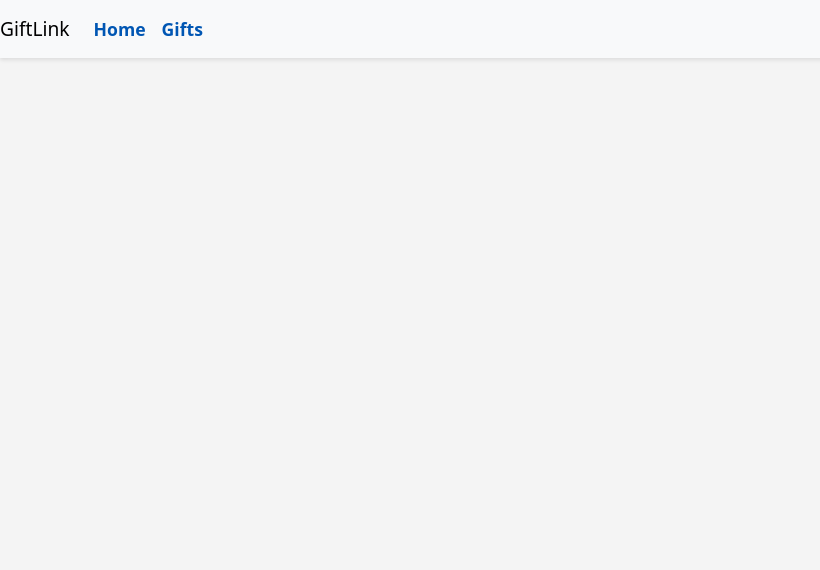
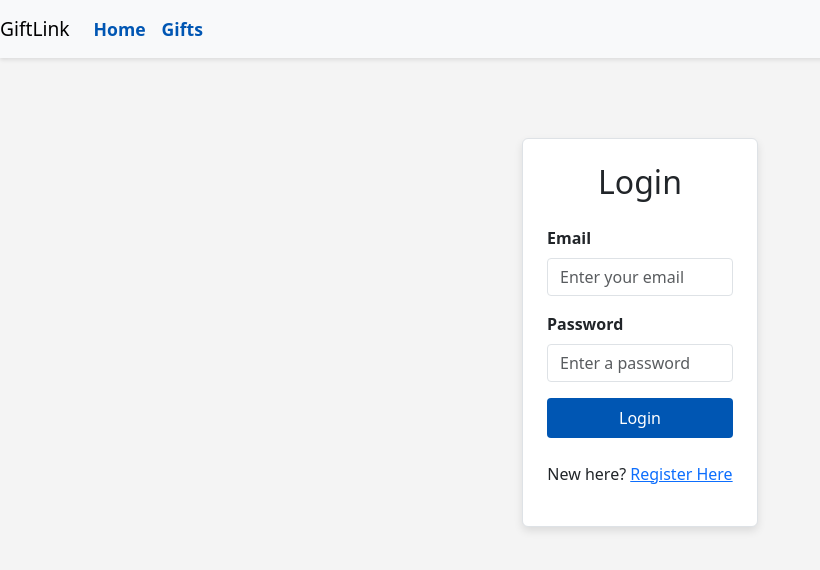
Before and after one commit to FabricioRocha/ibm-fullstack-capstone, a React (Create React App) app in the folder giftlink-frontend/: page /app/login in a window 1280 px wide. Before the commit this address had no page. Shown: the top 570 px of the page, without its empty margins (0-820 px from the left). Built offline with nearby package versions, Linux system fonts and the light colour scheme.

Commit message:
Login component initial code

```diff
--- a/giftlink-frontend/src/App.js
+++ b/giftlink-frontend/src/App.js
@@ -4,6 +4,9 @@ import MainPage from './components/MainPage/MainPage';
 import 'bootstrap/dist/css/bootstrap.min.css';
 import './App.css';
 import Navbar from './components/Navbar/Navbar';
+import RegisterPage from './components/RegisterPage/RegisterPage';
+import LoginPage from './components/LoginPage/LoginPage';
+
 
 function App() {
 
@@ -14,6 +17,8 @@ function App() {
           {/* the final code will not pass the products to every page, but each page will call the server API */}
           <Route path="/" element={<MainPage />} />
           <Route path="/app" element={<MainPage />} />
+          <Route path="/app/login" element={<LoginPage/>} />
+          <Route path="/app/register" element={<RegisterPage />} />
         </Routes>
         </>
   );
--- /dev/null
+++ b/giftlink-frontend/src/components/LoginPage/LoginPage.css
@@ -0,0 +1,44 @@
+.login-card {
+    background-color: #fff;
+    box-shadow: 0px 4px 8px rgba(0, 0, 0, 0.1);
+}
+
+.login-card .form-label {
+    font-weight: 600;
+}
+
+.login-card input {
+    border-radius: 0.25rem;
+}
+
+.login-card .btn {
+    padding: 0.5rem 1rem;
+    border-radius: 0.25rem;
+}
+
+.login-card .btn-primary {
+    background-color: #0056b3;
+    border: none;
+}
+
+.login-card .btn-secondary {
+    background-color: #dc3545;
+    border: none;
+}
+
+.login-card .text-primary {
+    color: #0056b3;
+}
+
+.login-card .text-secondary {
+    color: #6c757d;
+}
+
+/* Additional styles */
+a.text-primary:hover {
+    text-decoration: underline;
+}
+
+a.text-secondary:hover {
+    text-decoration: underline;
+}
--- /dev/null
+++ b/giftlink-frontend/src/components/LoginPage/LoginPage.js
@@ -0,0 +1,49 @@
+import React, { useState } from 'react';
+import './LoginPage.css';
+
+function LoginPage() {
+
+    //insert code here to create useState hook variables for email, password
+    const [email, setEmail] = useState('');
+    const [password, setPassword] = useState('');
+
+    // insert code here to create handleLogin function and include console.log
+    const handleLogin = async () => {
+        console.log("Running handleLogin");
+    }
+
+    return (
+      <div className="container mt-5">
+        <div className="row justify-content-center">
+          <div className="col-md-6 col-lg-4">
+            <div className="login-card p-4 border rounded">
+              <h2 className="text-center mb-4 font-weight-bold">Login</h2>
+                {/* insert code here to create input elements for the variables email and  password */}
+                <div className="mb-3">
+                    <label htmlFor="email" className="form-label">Email</label>
+                    <input id="email" type="text" className="form-control" placeholder="Enter your email"
+                        value={email}
+                        onChange={(e) => setEmail(e.target.value)}
+                    />
+                </div>
+                <div className="mb-3">
+                    <label htmlFor="email" className="form-label">Password</label>
+                    <input id="password" type="password" className="form-control" placeholder="Enter a password"
+                        value={password}
+                        onChange={(e) => setPassword(e.target.value)}
+                    />
+                </div>
+                {/* insert code here to create a button that performs the `handleLogin` function on click */}
+                <button className="btn btn-primary w-100 mb-3" onClick={handleLogin}>Login</button>
+                <p className="mt-4 text-center">
+                    New here? <a href="/app/register" className="text-primary">Register Here</a>
+                </p>
+
+            </div>
+          </div>
+        </div>
+      </div>
+    )
+}
+
+export default LoginPage;
--- a/giftlink-frontend/src/components/RegisterPage/RegisterPage.js
+++ b/giftlink-frontend/src/components/RegisterPage/RegisterPage.js
@@ -24,7 +24,7 @@ function RegisterPage() {
 
                         {/* insert code here to create input elements for all the variables - firstName, lastName, email, password */}
                         <div className="mb-4">
-                            <label htmlFor="firstName" className="form label"> FirstName</label><br>
+                            <label htmlFor="firstName" className="form label"> FirstName</label><br/>
                             <input id="firstName" type="text" className="form-control"
                                 placeholder="Enter your firstName"  value={firstName}
                                 onChange={(e) => setFirstName(e.target.value)}
@@ -40,7 +40,8 @@ function RegisterPage() {
                 </div>
             </div>
         </div>
-    ) //end of return
+    )
+    // end of return
 }
 
 export default RegisterPage;
```
